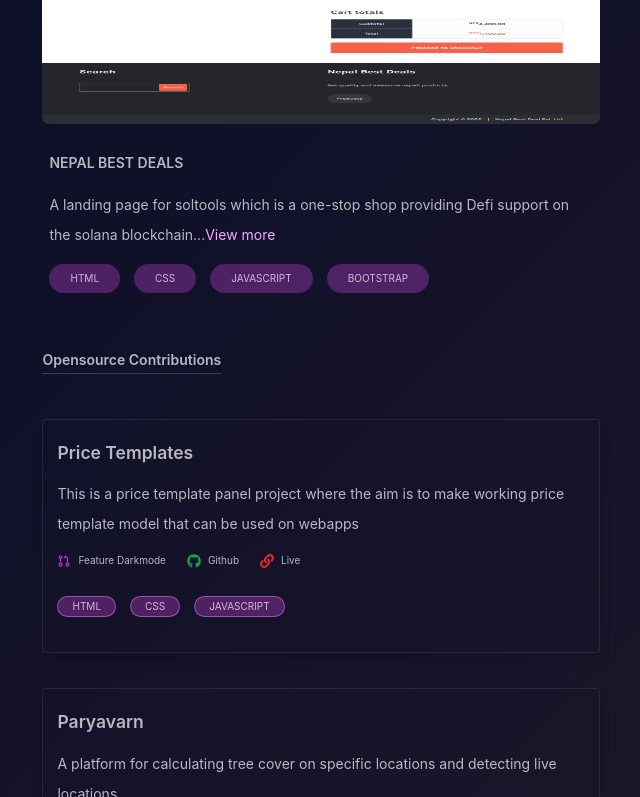
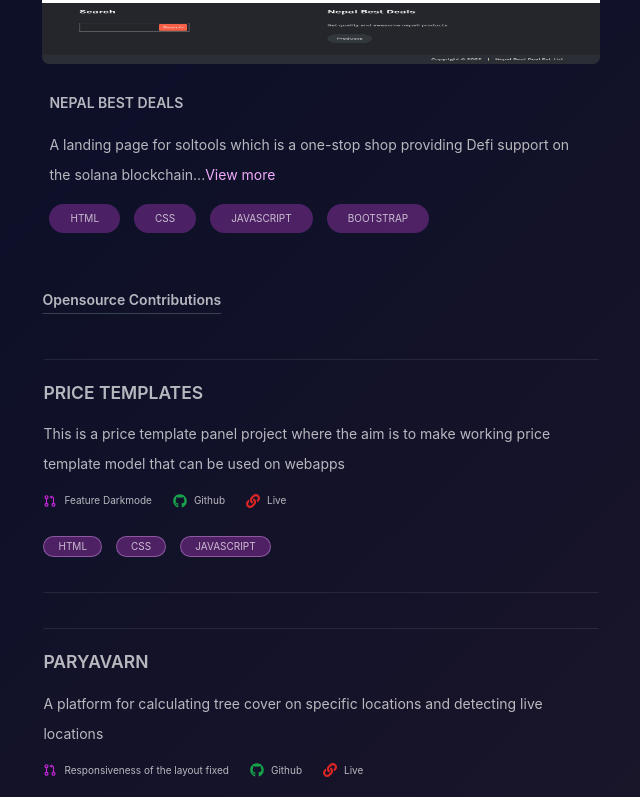
Before and after one commit to abel-otegbola/Portfolio, a Next.js app: page / in a window 1280 px wide. Shown: the part 2003-2800 px from the top of the page, without its empty margins (496-1136 px from the left). Built offline with nearby package versions, Linux system fonts and the light colour scheme.

Commit message:
feat: add more opensource project

```diff
--- a/components/Form_component/CustomForm.js
+++ b/components/Form_component/CustomForm.js
@@ -42,15 +42,15 @@ const CustomForm = () => {
         <form action="https://formilio.com/api/endpoint/" method="post">
             <label className="w-full flex flex-col">
                 <p className="pt-6 pb-2" style={nameStyle}>Name</p>
-                <input className="p-[12px] border border-gray-800 rounded bg-transparent w-full" type="text" name="name" onChange={(e) => handlePosition(e, "user")} autoComplete="true" autoFocus={true} required />
+                <input className="p-[12px] border border-slate-300/[0.3] rounded bg-transparent w-full" placeholder="e.g John Doe" type="text" name="name" onChange={(e) => handlePosition(e, "user")} autoComplete="true" autoFocus={true} required />
             </label>
             <label className="w-full flex flex-col">
                 <p className="pt-6 pb-2" style={emailStyle}>Email</p>
-                <input className="p-[12px] border border-gray-800 rounded bg-transparent w-full" type="email" name="email" onChange={(e) => handlePosition(e, "email")} autoComplete="true" required/>
+                <input className="p-[12px] border border-slate-300/[0.3] rounded bg-transparent w-full" placeholder="e.g John@example.com" type="email" name="email" onChange={(e) => handlePosition(e, "email")} autoComplete="true" required/>
             </label>
             <label className="w-full flex flex-col">
                 <p className="pt-6 pb-2" style={messageStyle}>Message</p>
-                <textarea className="p-[12px] border border-gray-800 rounded bg-transparent w-full" name='message'  onChange={(e) => handlePosition(e, "message")} autoComplete="true" required></textarea>
+                <textarea className="p-[12px] border border-slate-300/[0.3] rounded bg-transparent w-full" placeholder="e.g Your portfolio is really cool 🚀. Are you available to jump on a website development project? 😉" name='message'  onChange={(e) => handlePosition(e, "message")} autoComplete="true" required></textarea>
             </label>
             <button type='submit' className="w-full text-center p-[12px] rounded bg-fuchsia-700 text-white mt-6">SEND</button>
 
--- a/components/Global_components/Contents.js
+++ b/components/Global_components/Contents.js
@@ -1,4 +1,3 @@
-import { FaSmileWink } from "react-icons/fa"
 import CustomForm from "../Form_component/CustomForm"
 import Projects from "./Projects"
 
@@ -12,7 +11,7 @@ const Contents = () => {
 
             {/* ABOUT SECTION */}
             <h2 className="font-semibold text-2xl pb-6 underline decoration-fuchsia-300 underline-offset-8" id="about">ABOUT</h2>
-            <p className="py-4 leading-[30px]">Back in 2012, I decided to try my hand at creating custom Tumblr themes and tumbled head first into the rabbit hole of coding and web development. <br /> Fast-forward to today, and I have had the privilege of building software for an advertising agency, a start-up, a student-led design studio, and a huge corporation. My main focus these days is building products and leading projects for our clients at Upstatement. <br/> In my free time I have also released an online video course that covers everything you need to know to build a web app with the Spotify API.</p>
+            <p className="py-4 leading-[30px]">Back in 2020, I decided to try my hand at creating and replicating awesome websites such as facebook, twitter and tumbled head first into the rabbit hole of coding and web development. <br /> Fast-forward to today, I have had the privilege of building software for an advertising agency, a start-up, a blog, and a huge corporation. My main focus these days is building products and leading projects for clients.</p>
 
             <hr className="mt-10 opacity-[0.5]" />
 
@@ -64,7 +63,7 @@ const Contents = () => {
 
             {/* CONTACT SECTION */}
             <h2 className="font-semibold text-2xl pb-6 pt-24 underline decoration-fuchsia-300 underline-offset-8" id="contact">CONTACT ME</h2>
-            <p className="py-4 leading-[30px]">Don&apos;t be a stranger, Message me now to connect, collaborate, network or hire me for a new web project <FaSmileWink className="text-orange-500 text-xl mt-2"/> </p>
+            <p className="py-4 leading-[30px]">Don&apos;t be a stranger, Message me now to connect, collaborate, network or hire me for a new web project </p>
             <CustomForm />
 
         </div>
--- a/components/Global_components/Projects.js
+++ b/components/Global_components/Projects.js
@@ -10,8 +10,9 @@ const Projects = () => {
     ]
 
     const opensource = [
-        { id: 1, title: "Price Templates", github: "https://github.com/abel-otegbola/PriceTemplate/", live: "elvinpero.github.io/PriceTemplate/", decription: "This is a price template panel project where the aim is to make working price template model that can be used on webapps", pull: {title: "Feature Darkmode", link: "https://github.com/ElvinPero/PriceTemplate/pull/85"}, tech: ["HTML", "CSS", "JAVASCRIPT"] },
-        { id: 1, title: "Paryavarn", github: "https://github.com/abel-otegbola/Paryavarn", live: "#", decription: "A platform for calculating tree cover on specific locations and detecting live locations", pull: {title: "Responsiveness of the layout fixed", link: "https://github.com/SuperContributors/Paryavarn/pull/3"}, tech: ["CSS", "REACT", "NODEJS"] },
+        { id: 1, title: "PRICE TEMPLATES", github: "https://github.com/abel-otegbola/PriceTemplate/", live: "https://elvinpero.github.io/PriceTemplate/", decription: "This is a price template panel project where the aim is to make working price template model that can be used on webapps", pull: {title: "Feature Darkmode", link: "https://github.com/ElvinPero/PriceTemplate/pull/85"}, tech: ["HTML", "CSS", "JAVASCRIPT"] },
+        { id: 1, title: "PARYAVARN", github: "https://github.com/abel-otegbola/Paryavarn", live: "#", decription: "A platform for calculating tree cover on specific locations and detecting live locations", pull: {title: "Responsiveness of the layout fixed", link: "https://github.com/SuperContributors/Paryavarn/pull/3"}, tech: ["CSS", "REACT", "NODEJS"] },
+        { id: 1, title: "OMNIFOOD", github: "https://github.com/abel-otegbola/Omnifood", live: "https://devbayo-omnifood.netlify.app", decription: "A food app that offers AI functionalities in choosing meal and delivering meal to users.", pull: {title: "Make navbar sticky by adding position fixed", link: "https://github.com/devBayo/Omnifood/pull/7"}, tech: ["CSS", "HTML", "JAVASCRIPT"] },
     ]
 
     return (
@@ -36,11 +37,11 @@ const Projects = () => {
                 ))
             }
 
-            <h3 className="font-semibold pb-4 underline underline-offset-8 decoration-1 decoration-gray-700 w-full" id="contract-projects">Opensource Contributions</h3>
+            <h3 className="font-semibold pb-4 underline underline-offset-8 decoration-1 decoration-gray-700 w-full" id="open-source-contributions">Opensource Contributions</h3>
             {
                 opensource.map(project => (
                     <div key={project.id} className="my-10">
-                        <div className="p-2 px-4 pb-6 rounded shadow-lg border border-slate-300/[0.1]">
+                        <div className="py-2 pb-6 rounded border border-transparent border-y-slate-300/[0.1]">
                             <h1 className="py-4 hover:text-fuchsia-500"><Link href={`/project/${project.title.toLowerCase()}`}><a className="text-xl font-semibold">{project.title}</a></Link></h1>
                             <p className="leading-[30px]">{project.decription}</p>
                             <div className="flex items-center gap-6">
--- a/components/Global_components/Sidebar.js
+++ b/components/Global_components/Sidebar.js
@@ -12,8 +12,8 @@ const Sidebar = () => {
         { title:  "CONTRACT PROJECTS", icon: <FaBriefcase /> },
         { title:  "SIDE PROJECTS", icon: <FaLightbulb /> },
         { title:  "OPEN SOURCE CONTRIBUTIONS", icon: <FaGithub /> },
-        /* { title:  "VOLUNTEER PROJECTS", icon: <FaHandHolding /> },
-        { title:  "HACKATHONS PROJECTS", icon: <FaMedal /> }, */
+        { title:  "VOLUNTEER PROJECTS", icon: <FaHandHolding /> },
+        { title:  "HACKATHONS PROJECTS", icon: <FaMedal /> },
     ]
 
     const navigate = (link) => {
@@ -42,10 +42,10 @@ const Sidebar = () => {
                         </li>
                         {
                             item === "PORTFOLIO" ?
-                            <ul className={`rounded bg-gray-800/[0.3] overflow-hidden transition-all duration-700 ${active === "PORTFOLIO" ? "h-[175px] my-4" : "h-[0px] my-0"}`}>
+                            <ul className={`bg-gray-800/[0.3] overflow-hidden transition-all duration-700 ${active === "PORTFOLIO" ? "h-[175px] my-4" : "h-[0px] my-0"}`}>
                                 {
                                     projects.map((project, index) => (
-                                        <li key={index} className={`py-3 px-[15px] text-xs flex hover:text-fuchsia-500 cursor-pointer ${activeProject === project.title ? "text-fuchsia-500 bg-gray-700/[0.1]": ""}`} onClick={() => navigateProjects(project.title)}>
+                                        <li key={index} className={`py-4 px-[15px] text-xs flex hover:text-fuchsia-500 cursor-pointer ${activeProject === project.title ? "text-fuchsia-500 bg-gray-700/[0.1]": ""}`} onClick={() => navigateProjects(project.title)}>
                                             <span className="text-sm mr-4">{project.icon}</span>
                                             {project.title}
                                         </li>
```
